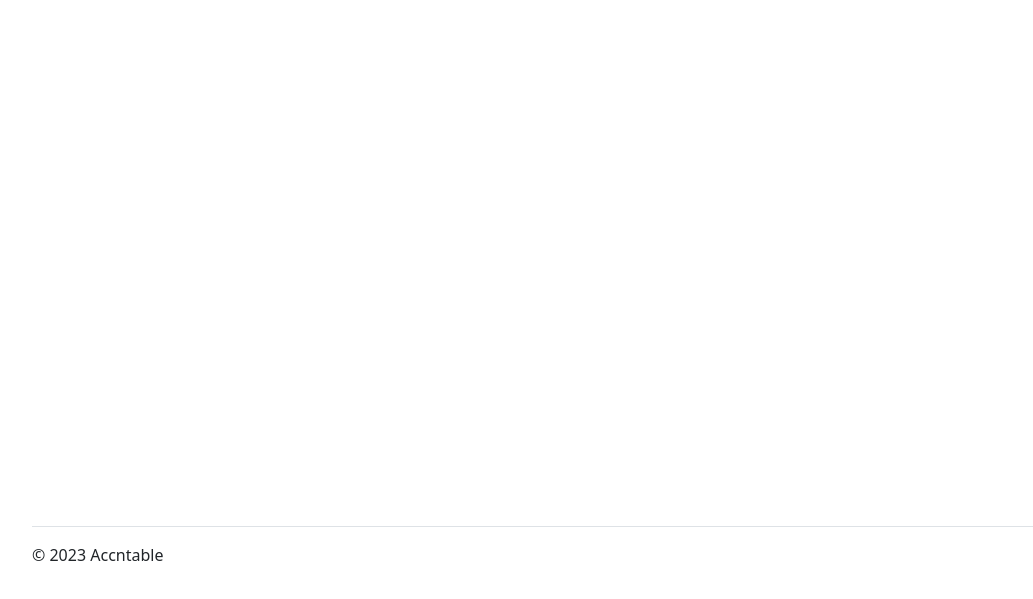
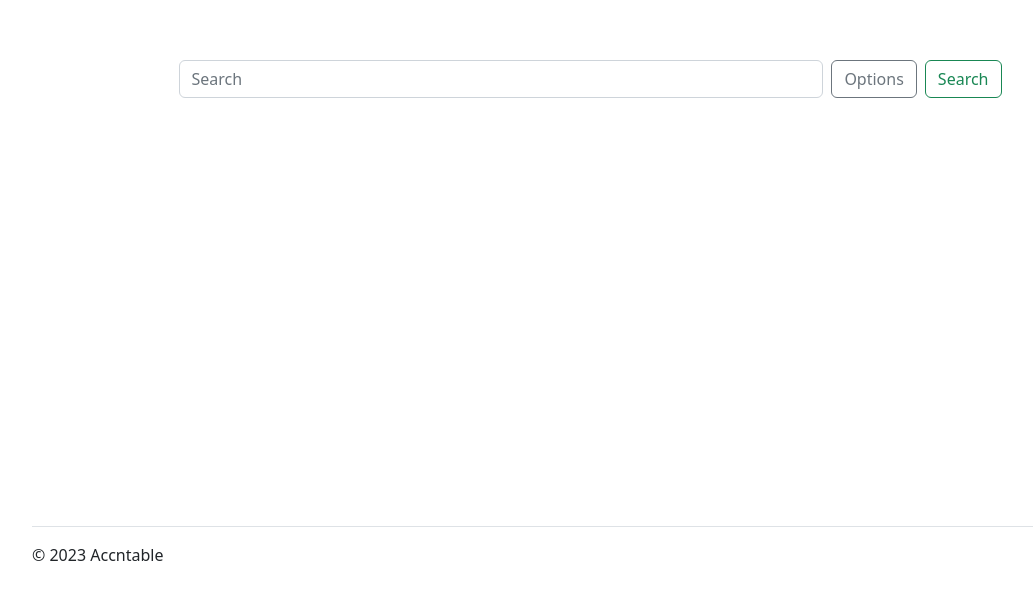
Before and after one commit to mattryczek/accntable, a Vue app: page / in a window 1280 px wide. Shown: the part 193-792 px from the top of the page, without its empty margins (50-1083 px from the left). Built offline with nearby package versions, Linux system fonts and the light colour scheme.

Commit message:
v2 MainSearch

```diff
--- /dev/null
+++ b/src/components/MainSearch.vue
@@ -0,0 +1,21 @@
+<template>
+    <div class="row justify-content-center">
+        <div class="col-9">
+            <div id="search" class="d-flex flex-wrap justify-content-center">
+                <div class="p-1 flex-grow-1">
+                    <input class="form-control" type="search" placeholder="Search">
+                </div>
+                <div class="p-1">
+                    <button class="btn btn-outline-secondary me-2">Options</button>
+                    <button class="btn btn-outline-success" type="submit">Search</button>
+                </div>
+            </div>
+        </div>
+    </div>
+</template>
+
+<style scoped>
+#search {
+    margin-top: 30%
+}
+</style>
--- a/src/views/About.vue
+++ b/src/views/About.vue
@@ -1,4 +1,10 @@
+<script setup>
+import Navbar from '@/components/Navbar.vue';
+
+</script>
+
 <template>
+  <Navbar />
   <div class="about">
     <h1>This is an about page</h1>
   </div>
```
